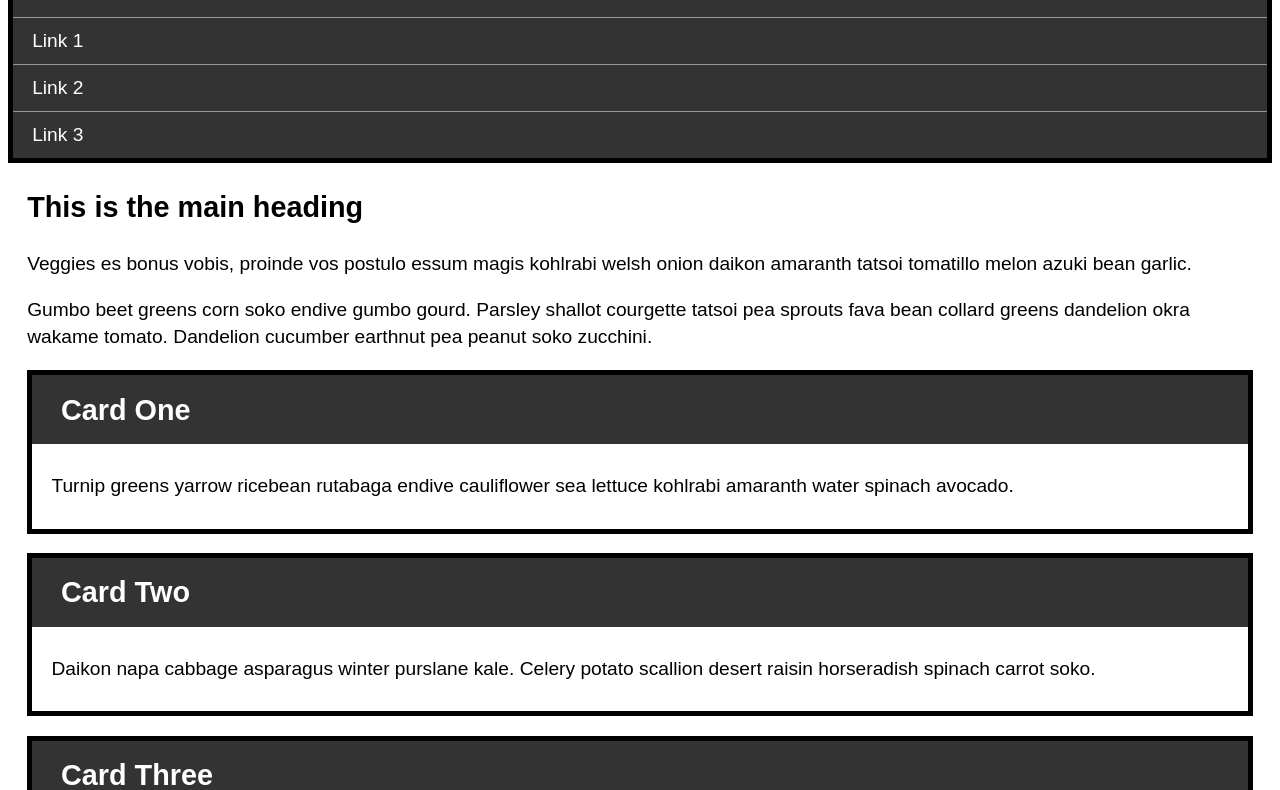
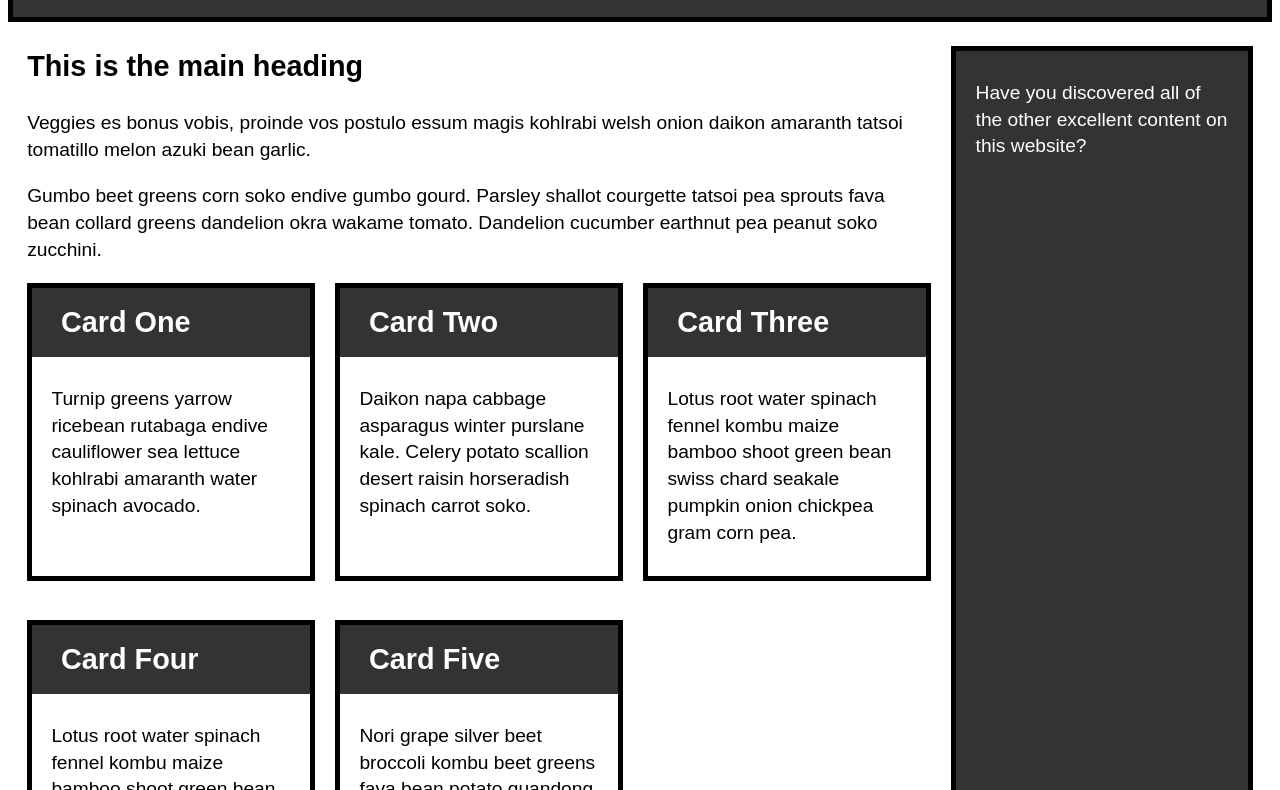
Before and after one commit to ArthurFAmaral95/responsive-design, a plain HTML site: page index.html in a window 1280 px wide. Shown: the part 94-884 px from the top of the page. Drawn offline with Linux system fonts and the light colour scheme.

Commit message:
final commit

```diff
--- a/style.css
+++ b/style.css
@@ -1,4 +1,4 @@
-
+/*mobile/tablet display*/
 * {
   box-sizing: border-box;
 }
@@ -70,3 +70,45 @@ main {
   padding: 0.5em 1em;
   color: #fff;
 }
+
+/*desktop display*/
+@media (min-width: 1024px) {
+  header {
+    display: flex;
+    justify-content: space-between;
+    align-items: center;
+  }
+
+  header nav ul {
+    display: flex;
+  }
+
+  header a {
+    border-top: none;
+  }
+
+  main {
+    display: grid;
+    grid-template-columns: 3fr 1fr;
+    gap: 20px;
+  }
+
+  .cards {
+    display: grid;
+    grid-template-columns: repeat(auto-fill, minmax(250px, 1fr));
+    grid-auto-rows: minmax(100px, auto);
+    gap: 20px;
+  }
+
+  aside {
+    margin-top: 24px;
+  }
+}
+
+/*layout for screens wider than 2200px*/
+@media (min-width: 2190px) {
+  body {
+    width: 2190px;
+    margin-inline: auto;
+  }
+}
```
